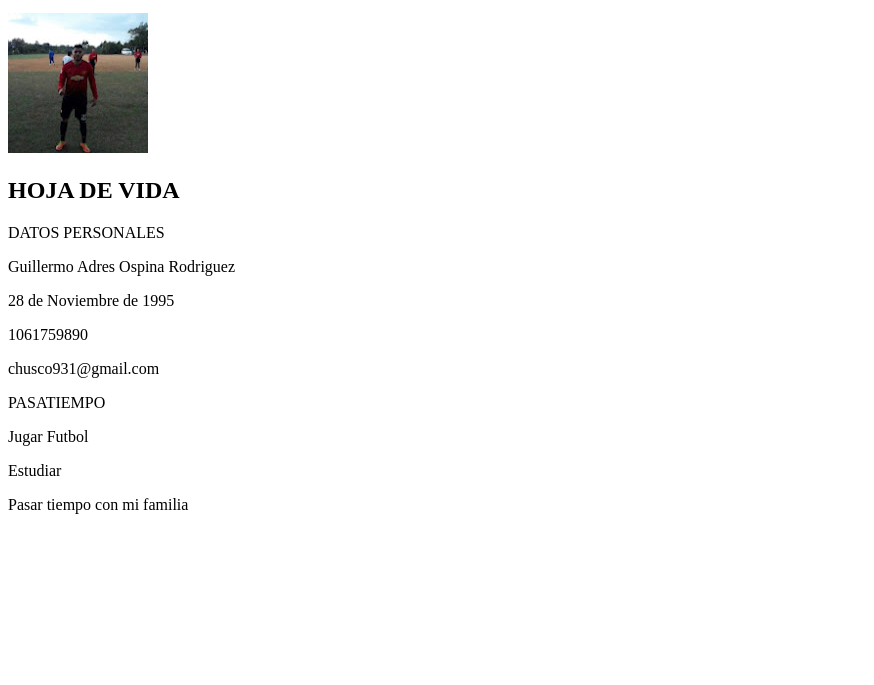
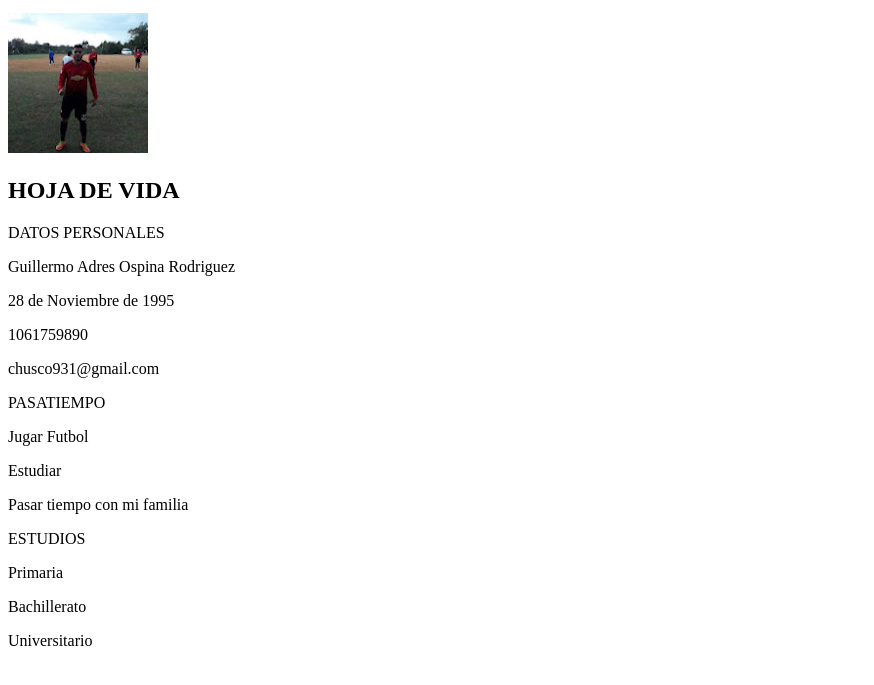
Before and after one commit to chusco07/Taller_1, a plain HTML site: page index.htm in a window 1280 px wide. Shown: the part 67-752 px from the top of the page, without its empty margins (0-874 px from the left). Drawn offline with Linux system fonts and the light colour scheme.

Commit message:
Añadiendo Estudios

```diff
--- a/index.htm
+++ b/index.htm
@@ -29,6 +29,12 @@
             <p class="datos">Estudiar</p>
             <p class="datos">Pasar tiempo con mi familia</p>
         </div>
+        <div class="contenedor_datos">
+            <p class="datos_seccion">ESTUDIOS</p>
+            <p class="datos">Primaria</p>
+            <p class="datos">Bachillerato</p>
+            <p class="datos">Universitario</p>
+        </div>
    </div>
 </body>
 </html>
```
